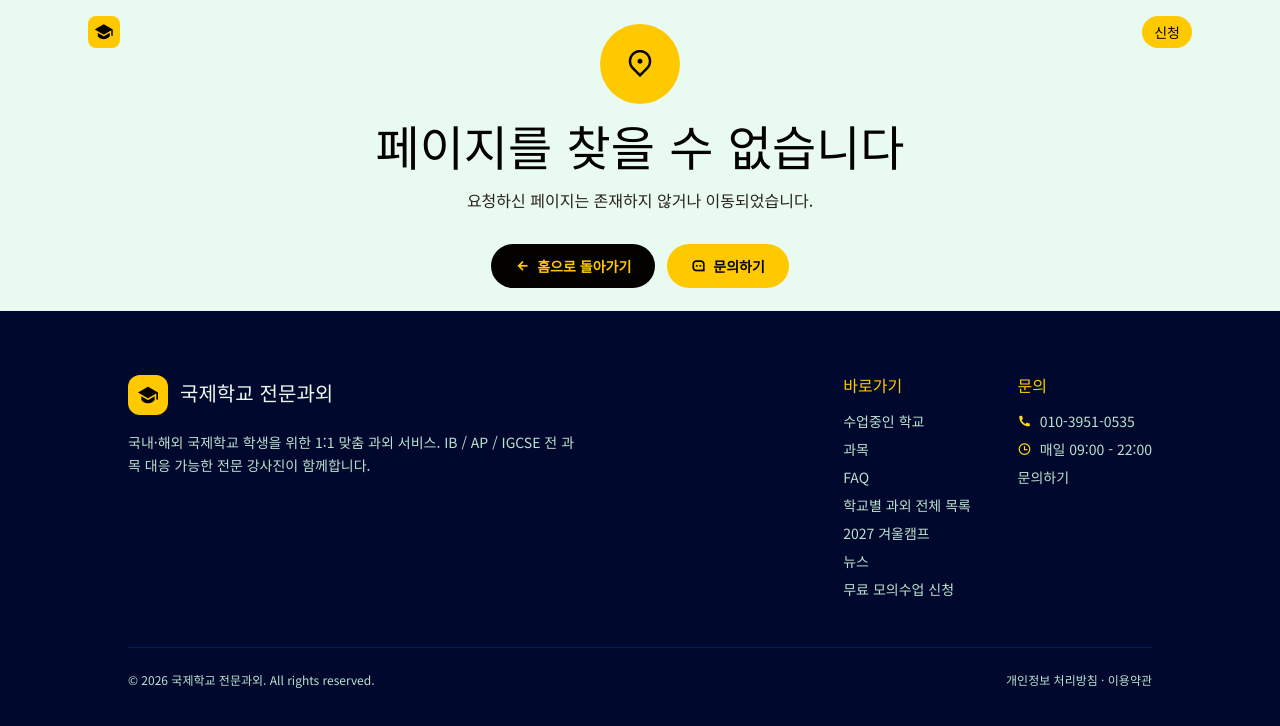
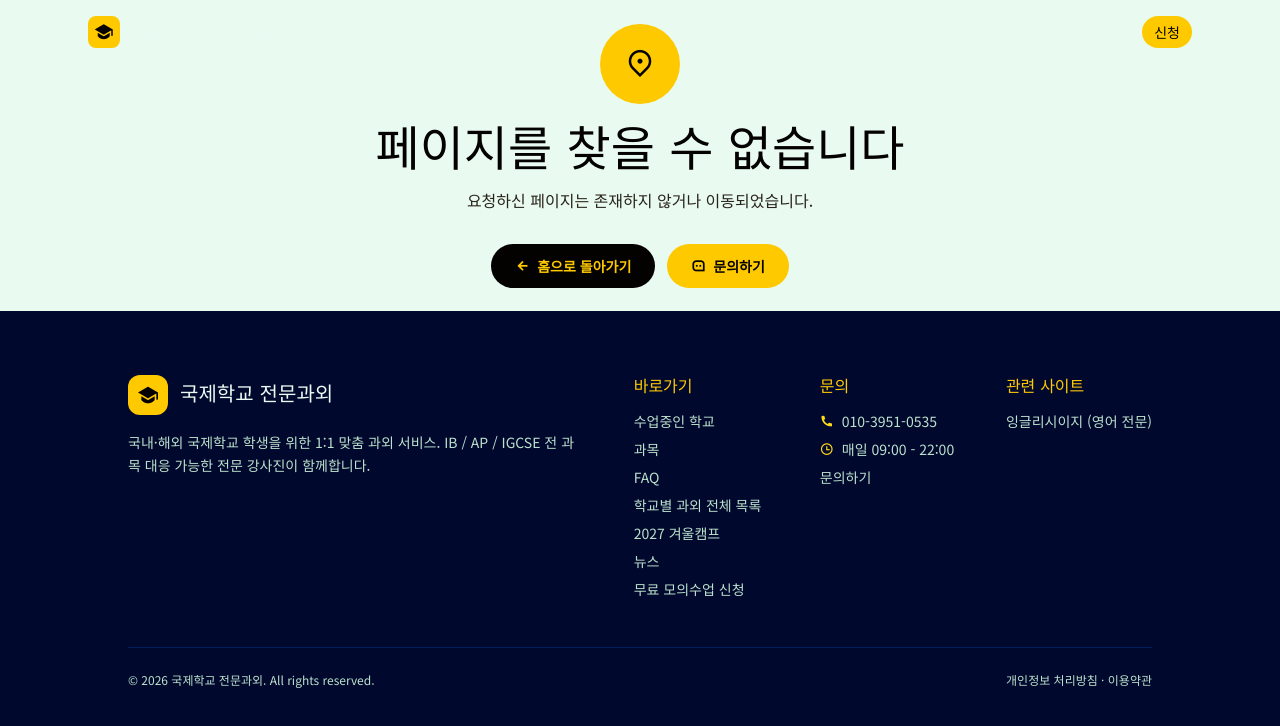
Before and after one commit to hasa080525-ctrl/global, a React (Vite) app: page /x in a window 1280 px wide. Shown: the top 726 px of the page. Built offline with nearby package versions, Linux system fonts and the light colour scheme.

Commit message:
푸터에 관련 사이트 링크 추가 (englisheasy.co.kr)
Co-Authored-By: Claude Sonnet 5 <noreply@anthropic.com>

```diff
--- a/src/pages/home/components/Footer.tsx
+++ b/src/pages/home/components/Footer.tsx
@@ -18,7 +18,7 @@ export default function Footer() {
             </p>
           </div>
 
-          <div className="grid grid-cols-2 gap-10 text-sm">
+          <div className="grid grid-cols-2 gap-10 text-sm sm:grid-cols-3">
             <div>
               <h5 className="font-heading text-base text-primary-500">바로가기</h5>
               <ul className="mt-3 space-y-2">
@@ -79,6 +79,21 @@ export default function Footer() {
                 </li>
               </ul>
             </div>
+            <div>
+              <h5 className="font-heading text-base text-primary-500">관련 사이트</h5>
+              <ul className="mt-3 space-y-2">
+                <li>
+                  <a
+                    href="https://englisheasy.co.kr/"
+                    target="_blank"
+                    rel="noopener noreferrer"
+                    className="hover:text-primary-300 cursor-pointer"
+                  >
+                    잉글리시이지 (영어 전문)
+                  </a>
+                </li>
+              </ul>
+            </div>
           </div>
         </div>
 
```
